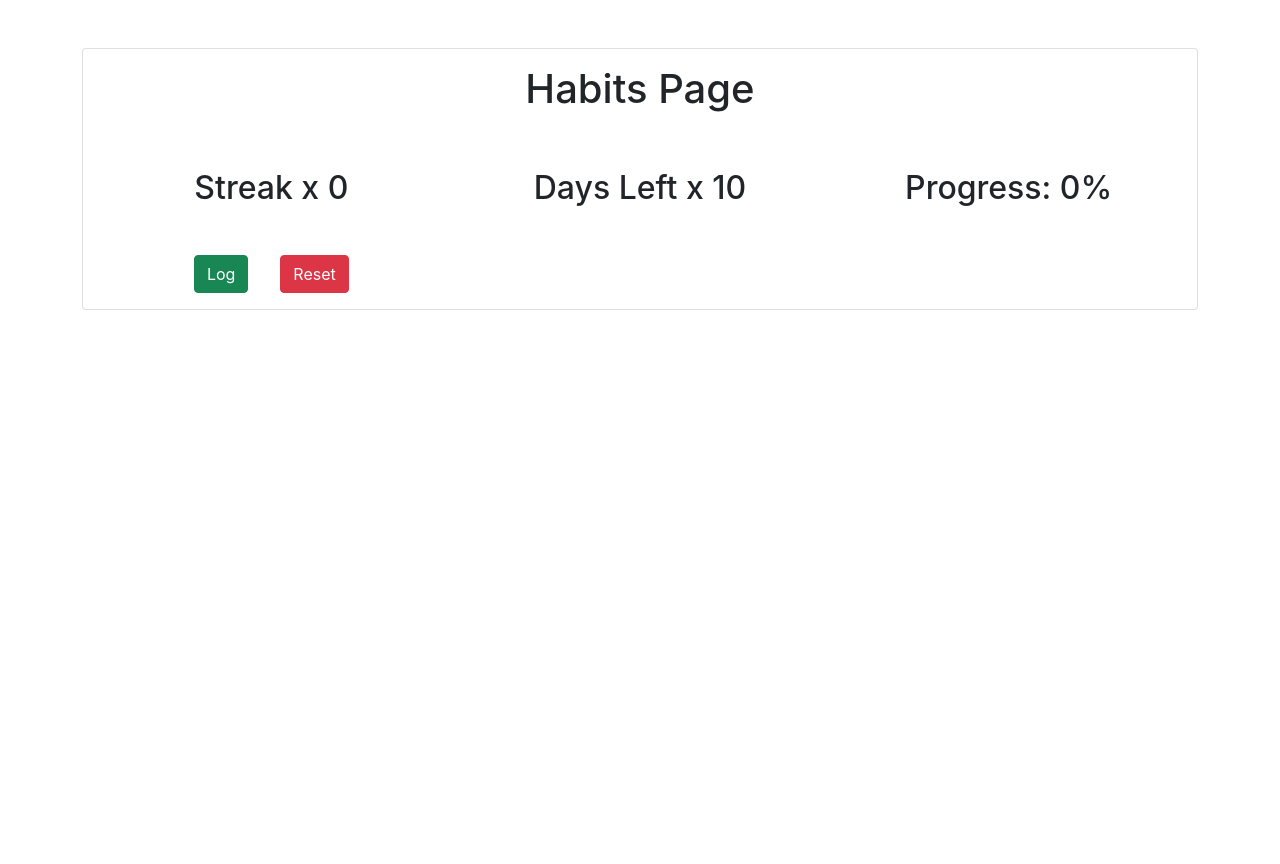
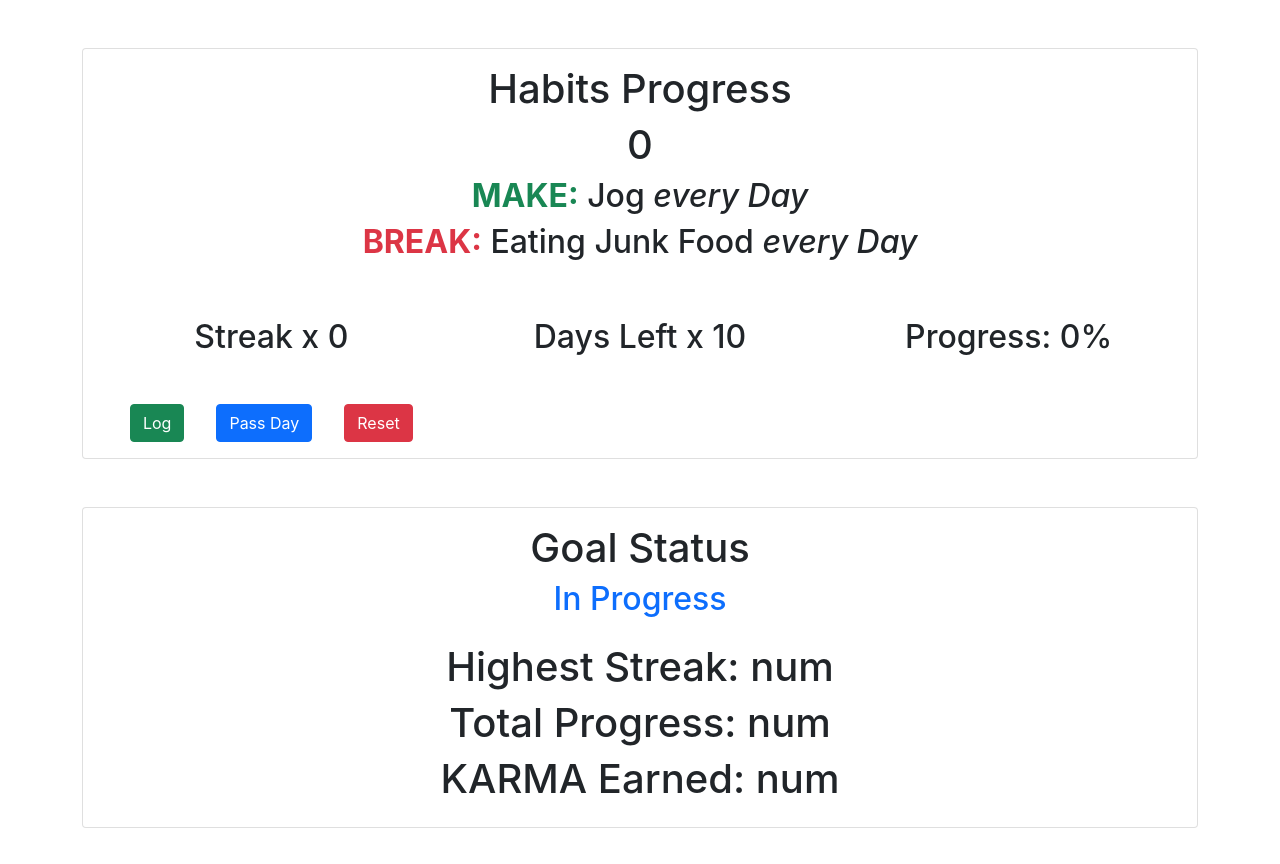
Before and after one commit to Carlosgerman353/Habitual, a React (Create React App) app: page / in a window 1280 px wide. Shown: the top 864 px of the page. Before the commit the page ends 800 px from the top, so only its background shows below. Built offline with nearby package versions, Linux system fonts and the light colour scheme.

Commit message:
Polished Basis of Habit Page
-A Pass Day button was added to simulate potential days where a user doesn't make progress and can break their streak

-Created Goal Status that shows if a goal is met.

-Placed some ideas for totals, which influence a currency called Karma (not fully implemented)

```diff
--- a/src/App.js
+++ b/src/App.js
@@ -8,45 +8,129 @@ function App() {
 
   const [count, setCount] = useState(0);
   const [days, setDays] = useState(10);
-  var [progress, setProgress] = useState(days); //Sets progress equal to INITIAL value of days
+  const [initDays] = useState(days);
+  var [progress, setProgress] = useState(0); //Sets progress equal to INITIAL value of days
+  var [goalMet] = useState(0);
+  var [logged, setLogged] = useState(0);
+
+  function Log() {
+    setCount(count + 1);
+    setLogged(1);
+
+    if (progress < initDays ) {
+      setProgress(progress + 1);
+    }
+
+    CheckGoal();
+  }
+
+  function logCheck() {
+    if (logged == 0 && days != 0) {
+      return (<button className = "btn btn-success mx-3"
+            onClick={() => Log() }
+            > Log </button>);
+    }
+
+    else {
+      return(<p></p>);
+    }
+
+  }
+
+  function passDay() {
+    if (days > 0 ) {
+      setDays(days - 1);
+    }
+
+    if (logged == 0) {
+      setCount(0);
+    }
+
+    setLogged(0);
+  }
+
+  function Reset() {
+    setCount(0);
+    setDays(initDays);
+    setProgress(0);
+    CheckGoal();
+    setLogged(0);
+  }
+
+  function CheckGoal() {
+
+    if (days == 0) {
+      if (progress == initDays) {
+        goalMet = true;
+        return <p className="text-success"> Met </p>;
+      }
+
+      else {
+        goalMet = false;
+        return <p className="text-danger"> Not Met </p>;
+      }
+    }
+
+    else {
+      return <p className="text-primary"> In Progress </p>;
+    }
+  }
+
   return (<div className = "container">
     <div className="card text-center my-5">
       <div className = "card-body row">
 
-        <h1>Habits Page</h1>
+        <h1>Habits Progress</h1>
+        <h1>{logged}</h1>
 
-        {/* Try to change progress and day data with JSX. Ideally, each var should be independent */}
-        {/* Implement a "next day" button to simulate time passage and potentially break streaks */}
-        {/* Add condition to prevent Days from dropping below 0. */}
+        <h2> <strong className="text-success"> MAKE:</strong> Jog <em> every Day </em> </h2>
+        <h2> <strong className="text-danger"> BREAK:</strong> Eating Junk Food <em> every Day </em> </h2>
 
         {/* Streak Display */}
         <div className="col">
             <h2 className = "my-5"> Streak x {count} </h2>
 
             {/* Increase Count */}
-            <button className = "btn btn-success mx-3"
-            onClick={() => setCount(count + 1)}
-            > Log </button>
+            {/* Possibly change functionality, so that logging can only be done ONCE per day */}
+            {logCheck()}
+
+            {/* Decrease Day */}
+            <button className = "btn btn-primary mx-3"
+            onClick={() => passDay() }
+            > Pass Day </button>
 
             {/* Reset Count (for testing purposes) */}
             <button className = "btn btn-danger mx-3"
-            onClick={() => setCount(0)}> Reset </button>
+            onClick={() => Reset() }> Reset </button>
         </div>
 
         {/* Days Display */}
         <div className="col">
-            <h2 className = "my-5"> Days Left x {days - count} </h2>
+            <h2 className = "my-5"> Days Left x {days} </h2>
         </div>
 
         {/* Progress Display */}
         <div className="col">
-            <h2 className = "my-5"> Progress: {( (progress - (days - count)) / progress )  * 100}% </h2>
+            <h2 className = "my-5"> Progress: { (progress / initDays)  * 100}% </h2>
         </div>
 
 
       </div>
     </div>
-  </div>);
+
+    <div className="card text-center my-5">
+      <div className = "card-body row">
+        <h1>Goal Status</h1>
+        <h2> {CheckGoal()} </h2>
+         {/*Highest Streak Checker/Function  */}
+         <h1> Highest Streak: {('num')} </h1>
+         <h1> Total Progress: {('num')} </h1>
+         <h1> KARMA Earned: {('num')} </h1>
+      </div>
+    </div>
+
+
+  </div>); //End of return
 }
 
 export default App;
--- a/src/Button.js
+++ b/src/Button.js
@@ -1,3 +1,7 @@
+import React, { useState } from "react";
+// import Button from "./Button.js";
+import "./index.css";
+
 export default function Button(props) {
     let { action, title } = props;
     return <button onClick={action}>{title}</button>;
--- a/src/index.js
+++ b/src/index.js
@@ -1,7 +1,10 @@
 import React from "react";
 import ReactDOM from "react-dom";
 import "./index.css";
+
+// JS Imports
 import App from "./App";
+import Button from "./Button";
 
 ReactDOM.render(
   <React.StrictMode>
```
